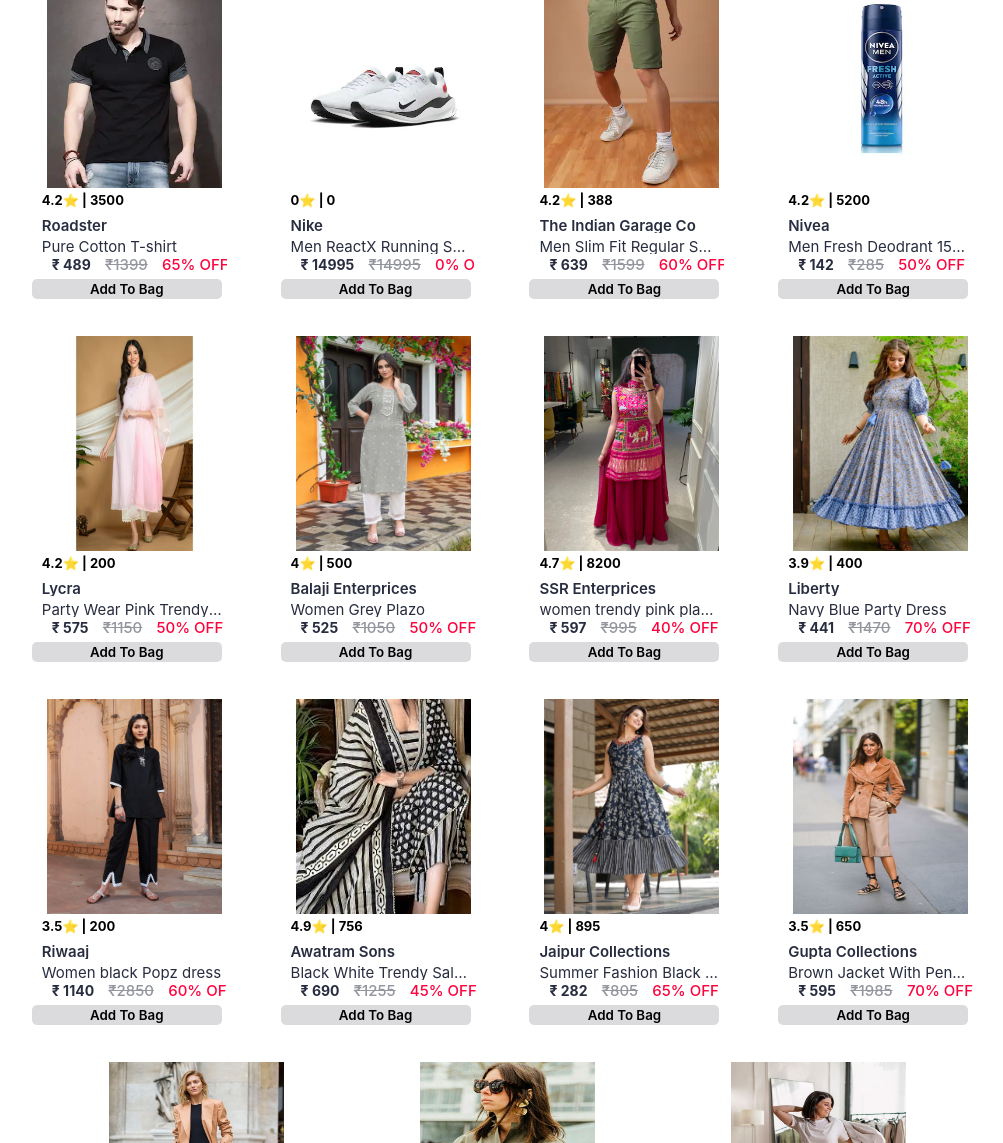
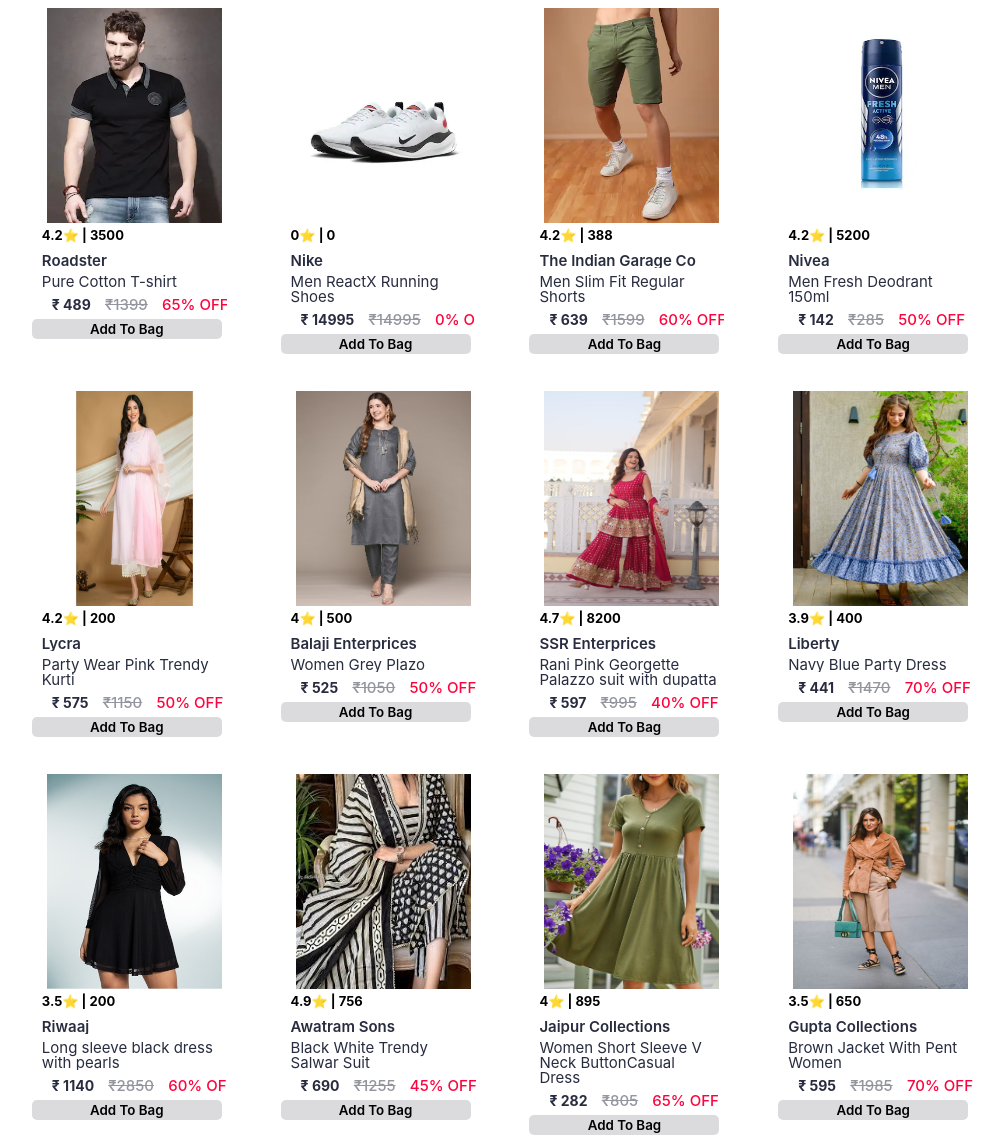
Before and after one commit to Ag313/CloneOFMyntraByAman, a plain HTML site: page index.html in a window 1280 px wide. Shown: the part 522-1665 px from the top of the page, without its empty margins (140-1143 px from the left). Drawn offline with nearby package versions, Linux system fonts and the light colour scheme.

Commit message:
8thcommitremaining

```diff
--- a/css/index.css
+++ b/css/index.css
@@ -310,9 +310,10 @@
     text-overflow: ellipsis;
     white-space: nowrap;
    margin-top: 0;
-   margin-bottom: 3px;
-    display: block;
+   margin-bottom: 8px;
+    display: flex;
     margin-left: 10px;
+    text-wrap: wrap;
 }
 .price{
     font-size: 15px;
--- a/data/items.js
+++ b/data/items.js
@@ -137,7 +137,7 @@
     },
     {
         id: '10',
-        image: 'images/10.WEBP',
+        image: 'images/10.jpg',
         company: 'Balaji Enterprices',
         item_name: 'Women Grey Plazo',
         original_price: 1050,
@@ -152,9 +152,9 @@
     },
     {
         id: '11',
-        image: 'images/11.WEBP',
+        image: 'images/11.jpg',
         company: 'SSR Enterprices',
-        item_name: 'women trendy pink plazo/suit',
+        item_name: 'Rani Pink Georgette Palazzo suit with dupatta',
         original_price: 995,
         current_price: 597,
         discount_percentage: 40,
@@ -182,9 +182,9 @@
     },
     {
         id: '13',
-        image: 'images/13.WEBP',
+        image: 'images/13.jpg',
         company: 'Riwaaj',
-        item_name: 'Women black Popz dress',
+        item_name: 'Long sleeve black dress with pearls',
         original_price: 2850,
         current_price: 1140,
         discount_percentage: 60,
@@ -212,9 +212,9 @@
     },
     {
         id: '15',
-        image: 'images/15.WEBP',
+        image: 'images/15.jpg',
         company: 'Jaipur Collections',
-        item_name: 'Summer Fashion Black Dress',
+        item_name: ' Women Short Sleeve V Neck ButtonCasual Dress',
         original_price: 805,
         current_price: 282,
         discount_percentage: 65,
```
Also changed, not shown: images/10.jpg (added), images/11.jpg (added), images/13.jpg (added), images/15.jpg (added).
